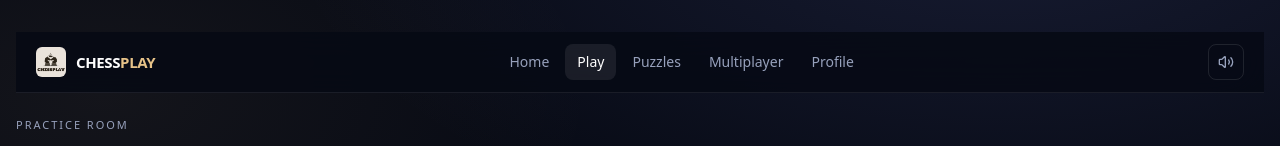
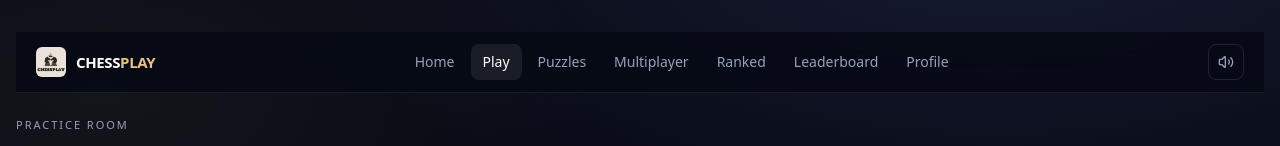
Before and after one commit to Dev-Psalmist/chessplay, a Next.js app: page /play in a window 1280 px wide. Shown: the top 146 px of the page. Built offline with nearby package versions, Linux system fonts and the light colour scheme; no server answers.

Commit message:
feat: add ranked and leaderboard navigation

```diff
--- a/components/AppNav.tsx
+++ b/components/AppNav.tsx
@@ -11,6 +11,8 @@ const LINKS = [
   { href: "/play", label: "Play" },
   { href: "/puzzles", label: "Puzzles" },
   { href: "/multiplayer", label: "Multiplayer" },
+  { href: "/ranked", label: "Ranked" },
+  { href: "/leaderboard", label: "Leaderboard" },
   { href: "/profile", label: "Profile" },
 ];
 
```
